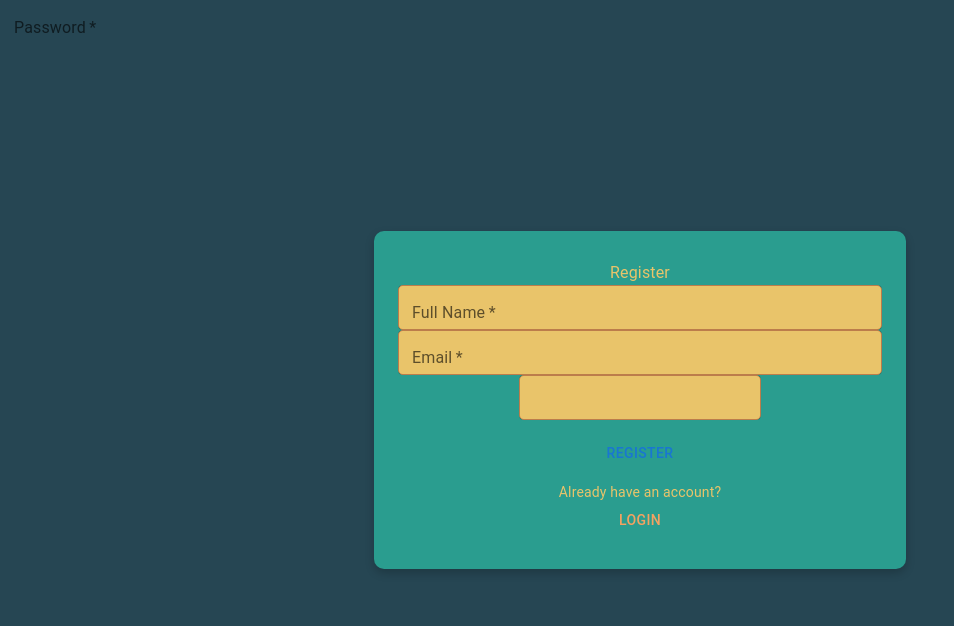
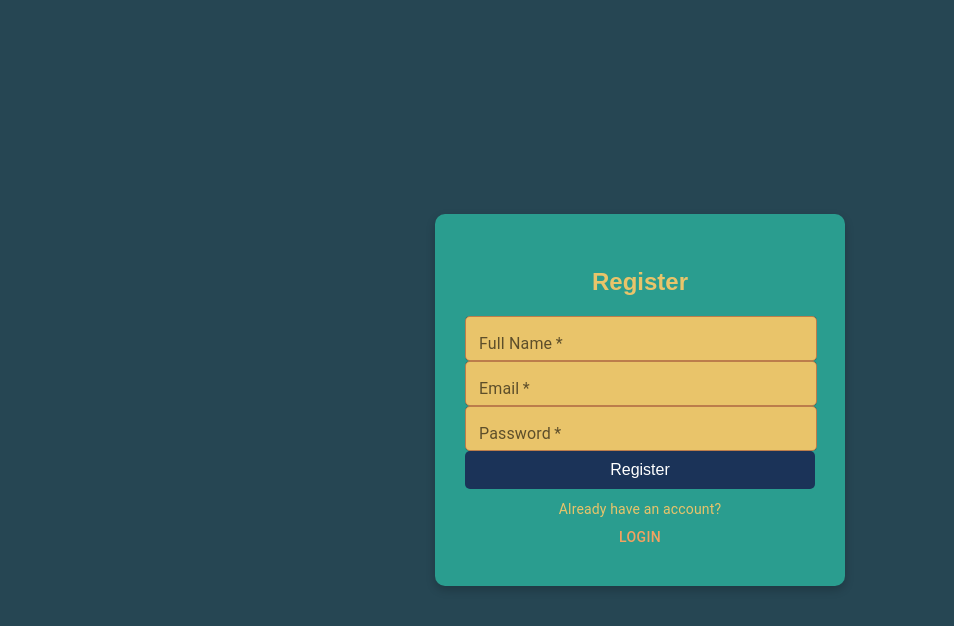
Before and after one commit to delaramRohani/LibraryApplication, a React (Vite) app: page /register in a window 1280 px wide. Shown: the top 626 px of the page, without its empty margins (0-954 px from the left). Built offline with nearby package versions, Linux system fonts and the light colour scheme.

Commit message:
Change the styles of signup

```diff
--- a/src/Component/Signup page/Signup.css
+++ b/src/Component/Signup page/Signup.css
@@ -33,12 +33,8 @@ body {
   text-align: center;
 }
 
-.input-field {
-  width: 100%;
-  margin-bottom: 15px;
-}
-
 .input-field input {
+  width: 330px;
   padding: 10px;
   border: 1px solid #f4a261;
   border-radius: 5px;
@@ -50,7 +46,7 @@ body {
 .input-field input:focus {
   outline: none;
   border-color: #e76f51;
-}
+} */
 
 .register-button {
   width: 100%;
--- a/src/Component/Signup page/Signup.jsx
+++ b/src/Component/Signup page/Signup.jsx
@@ -29,12 +29,12 @@ const Signup = () => {
   };
 
   return (
-    <Container className="container">
+    <Container class="container">
       <Box>
-        <Typography className="title">Register</Typography>
+        <Typography class="title">Register</Typography>
       </Box>
 
-      {error && <Alert className="error-message">{error}</Alert>}
+      {error && <Alert class="error-message">{error}</Alert>}
 
       <form onSubmit={handleRegister}>
         <TextField
@@ -56,7 +56,7 @@ const Signup = () => {
           required
         />
         <TextField
-          class="input-field"
+          className="input-field"
           label="Password"
           type="password"
           variant="outlined"
@@ -65,12 +65,12 @@ const Signup = () => {
           required
         />
 
-        <Button className="register-button" type="submit">
+        <Button class="register-button" type="submit">
           Register
         </Button>
       </form>
 
-      <Box className="login-link">
+      <Box class="login-link">
         <Typography variant="body2">
           Already have an account?{" "}
           <Button onClick={() => navigate("/login")}>Login</Button>
```
